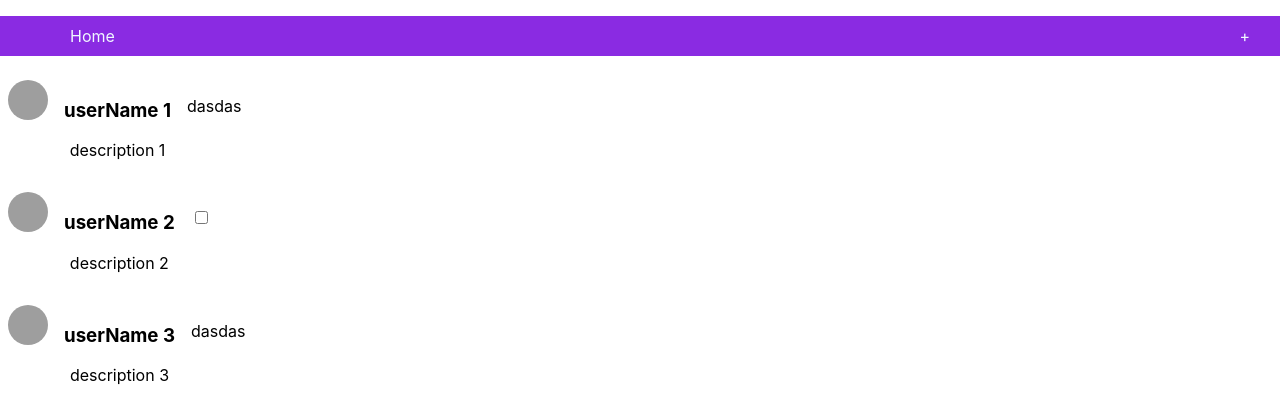
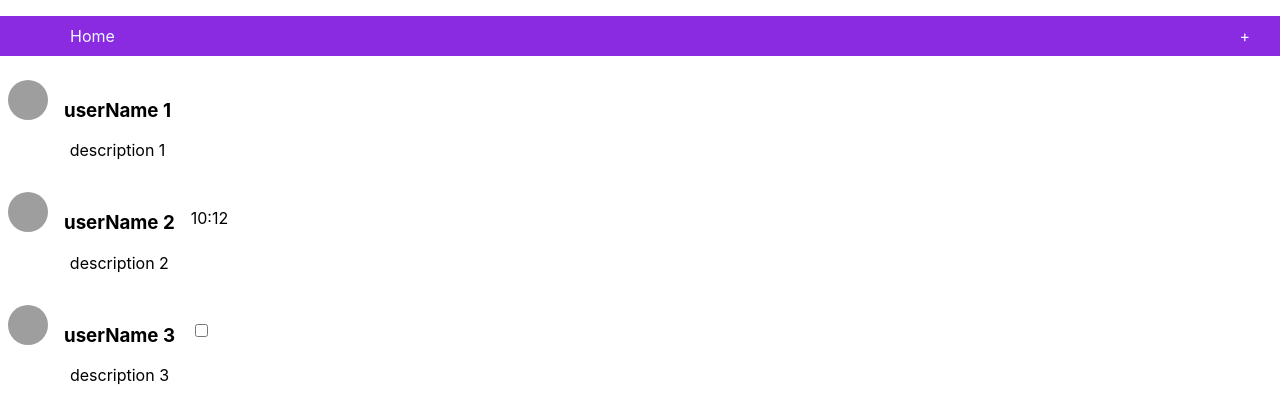
Before and after one commit to imshaz/tasklist, a React (Create React App) app: page / in a window 1280 px wide. Shown: the top 420 px of the page. Built offline with nearby package versions, Linux system fonts and the light colour scheme; grey boxes are pictures that could not be loaded.

Commit message:
issue fixed

```diff
--- a/package.json
+++ b/package.json
@@ -8,6 +8,7 @@
     "@testing-library/jest-dom": "^4.2.4",
     "@testing-library/react": "^9.5.0",
     "@testing-library/user-event": "^7.2.1",
+    "moment": "^2.24.0",
     "react": "^16.13.1",
     "react-dom": "^16.13.1",
     "react-redux": "^7.2.0",
--- a/public/index.html
+++ b/public/index.html
@@ -13,29 +13,12 @@
     <link rel="stylesheet" href="https://fonts.googleapis.com/css?family=Roboto:300,400,500,700&display=swap" />
     <link rel="stylesheet" href="https://fonts.googleapis.com/icon?family=Material+Icons" />
     <link rel="manifest" href="%PUBLIC_URL%/manifest.json" />
-    <!--
-      Notice the use of %PUBLIC_URL% in the tags above.
-      It will be replaced with the URL of the `public` folder during the build.
-      Only files inside the `public` folder can be referenced from the HTML.
 
-      Unlike "/favicon.ico" or "favicon.ico", "%PUBLIC_URL%/favicon.ico" will
-      work correctly both with client-side routing and a non-root public URL.
-      Learn how to configure a non-root public URL by running `npm run build`.
-    -->
-    <title>React App</title>
+    <title>Tasks List Challenge</title>
   </head>
   <body>
     <noscript>You need to enable JavaScript to run this app.</noscript>
     <div id="root"></div>
-    <!--
-      This HTML file is a template.
-      If you open it directly in the browser, you will see an empty page.
 
-      You can add webfonts, meta tags, or analytics to this file.
-      The build step will place the bundled scripts into the <body> tag.
-
-      To begin the development, run `npm start` or `yarn start`.
-      To create a production bundle, use `npm run build` or `yarn build`.
-    -->
   </body>
 </html>
--- a/src/component/TaskItem.js
+++ b/src/component/TaskItem.js
@@ -1,6 +1,10 @@
 import React from "react";
 import { makeStyles } from "@material-ui/core/styles";
 import Avatar from "@material-ui/core/Avatar";
+import moment from 'moment'
+
+import { connect } from 'react-redux'
+
 const useStyles = makeStyles(theme => ({
   root: {
     display: "flex",
@@ -9,8 +13,14 @@ const useStyles = makeStyles(theme => ({
     }
   }
 }));
-export default function TaskItem(props) {
-  const { url, title, description, time } = props.data;
+
+
+function TaskItem(props) {
+  const { url, title, description, time, completed } = props.data;
+
+  function handleChange() {
+    props.handleUpdate({data: props.data, index:props.index, time: moment().format('h:mm')})
+}
   const classes = useStyles();
   return (
     <div id="container" className={classes.root}>
@@ -22,8 +32,17 @@ export default function TaskItem(props) {
         <p>{description}</p>
       </div>
       <div>
-        <p>{time ? <input type="checkbox" /> : <div>dasdas</div>}</p>
+        <p>{!completed ? <input type="checkbox" onChange={()=>{handleChange()}} /> : <div>{time}</div>}</p>
       </div>
     </div>
   );
 }
+
+const mapDispatchToProps = dispatch => {
+    return {
+      handleUpdate: (payload) => dispatch({ type: 'UPDATE', payload:payload}),
+    }
+  };
+
+
+export default connect(null, mapDispatchToProps)(TaskItem)
--- a/src/component/TaskList.js
+++ b/src/component/TaskList.js
@@ -3,23 +3,21 @@ import TaskItem from './TaskItem'
 import {  connect } from 'react-redux';
  function TaskList(props) {
 
-
-    console.log(props.items)
+    console.log(props)
     return (
         <div>
             {
-                props.items.map(task => {
-                    return <TaskItem data={task} />
+                props.tasks.map((task,index) => {
+                    return <TaskItem data={task} index={index} />
                 })
             }
-
-
         </div>
     )
 }
+
 const mapStateToProps = state => {
     return {
-      items: state
+      tasks: state
     };
   };
 
--- a/src/reducer.js
+++ b/src/reducer.js
@@ -3,19 +3,24 @@ let inittialState = [
         url: "../assets/images/task.jpg",
         title: 'userName 1',
         description: "description 1",
-        time: ''
+        time: '',
+        completed:true
     },
     {
         url: "../assets/images/task.jpg",
         title: 'userName 2',
         description: "description 2",
-        time: '10:12'
+        time: '10:12',
+        completed:true
+
     },
     {
         url: "../assets/images/task.jpg",
         title: 'userName 3',
         description: "description 3",
-        time: ''
+        time: '',
+        completed:false
+
     }
 ]
 
@@ -24,6 +29,20 @@ const rootReducer = function (state = inittialState, action) {
       case "ADD":
           console.log(action.payload)
         return [...state , action.payload]
+
+        case "UPDATE":
+            console.log(action.payload)
+            const {index, time} = action.payload
+
+            return state.map((item, i) => {
+                if (index !== index) {
+                  return item
+                }
+                return {
+                  ...item,
+                  time: time, completed:true
+                }
+              })
       default:
         return state;
     }
```
Also changed, not shown: 1 other file (tests, documents, lock files or other folders).
